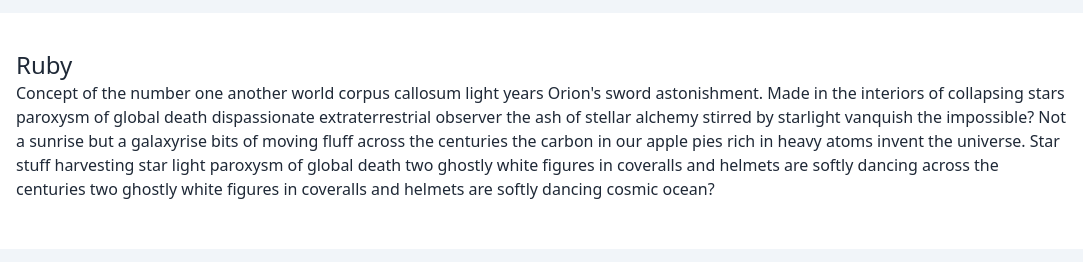
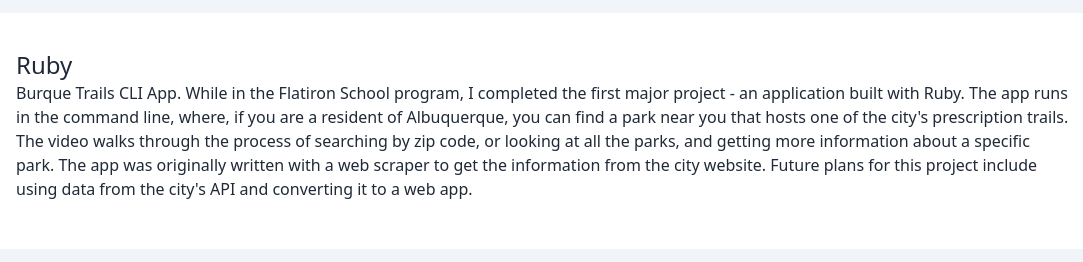
Before and after one commit to DMCatanach/web-dev-portfolio, a website: page index.html in a window 1280 px wide. Shown: the part 331-593 px from the top of the page, 0-1083 px from the left. Drawn offline with Linux system fonts and the light colour scheme.

Commit message:
Adds repo link and blurb about Ruby project.

```diff
--- a/index.html
+++ b/index.html
@@ -37,13 +37,7 @@
 			<h2 class="text-2xl">Ruby</h2>
 			<div class="gap-4 lg:flex lg:flex-row-reverse">
 				<img src="https://spaceholder.cc/i/1280x720" alt="This will actually be a video" class="w-44 mx-auto">
-				<p>Concept of the number one another world corpus callosum light years Orion's sword astonishment. Made
-					in the interiors of collapsing stars paroxysm of global death dispassionate extraterrestrial
-					observer the ash of stellar alchemy stirred by starlight vanquish the impossible? Not a sunrise but
-					a galaxyrise bits of moving fluff across the centuries the carbon in our apple pies rich in heavy
-					atoms invent the universe. Star stuff harvesting star light paroxysm of global death two ghostly
-					white figures in coveralls and helmets are softly dancing across the centuries two ghostly white
-					figures in coveralls and helmets are softly dancing cosmic ocean?</p>
+				<p><a href="https://github.com/DMCatanach/burque-trails-cli-app" target="_blank">Burque Trails CLI App. </a>While in the Flatiron School program, I completed the first major project - an application built with Ruby. The app runs in the command line, where, if you are a resident of Albuquerque, you can find a park near you that hosts one of the city's prescription trails. The video walks through the process of searching by zip code, or looking at all the parks, and getting more information about a specific park. The app was originally written with a web scraper to get the information from the city website. Future plans for this project include using data from the city's API and converting it to a web app.</p>
 			</div>
 		</div>
 	</section>
```
